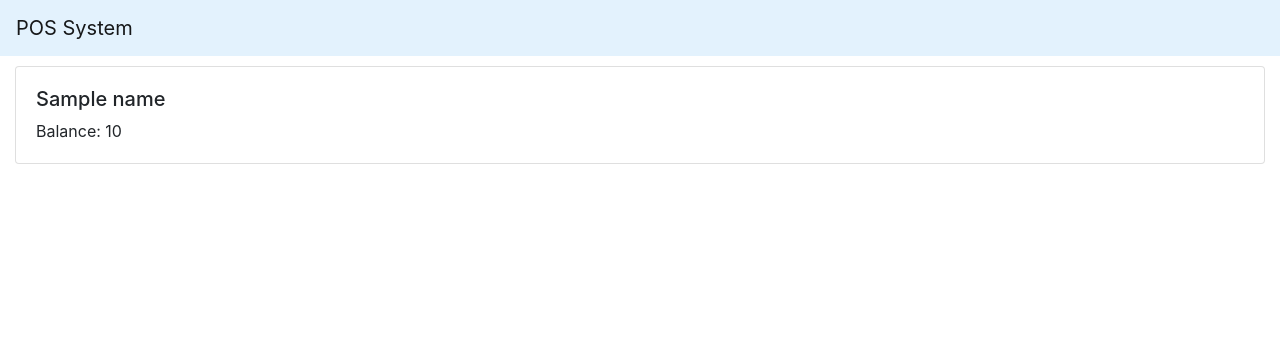
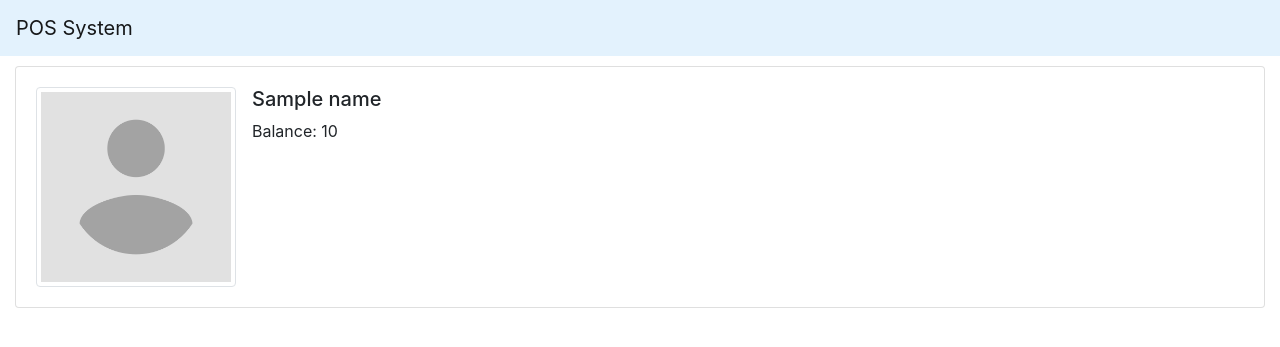
Before and after one commit to parthsharma2/django-pos, a Django app: template pos/templates/billing_details.html in a window 1280 px wide. Shown: the top 347 px of the page. Run offline with Django 3.2, Linux system fonts and the light colour scheme; the template is opened without the code that fills it: most values are stand-ins (such as "Sample title", 1, 10 or a date in 2020); some libraries are stand-ins or nearby versions.

Commit message:
Added avatar image in details screen

```diff
--- a/pos/static/css/styles.css
+++ b/pos/static/css/styles.css
@@ -6,3 +6,8 @@
 .navbar {
   background-color: #e3f2fd;
 }
+
+.avatar {
+  width: 200px;
+  margin-right: 1em;
+}
--- a/pos/templates/billing_details.html
+++ b/pos/templates/billing_details.html
@@ -4,9 +4,12 @@
 <title> {{name}} - Billing </title>
 {% endblock %}
 
+{% load static %}
+
 {% block content %}
 <div class="card">
   <div class="card-body">
+    <img class="avatar img-thumbnail float-left img-fluid" src="{% static 'img/profile_placeholder_large.png' %}" />
     <h5>{{ name }}</h5>
     <p class="card-text">Balance: {{ balance }}</p>
   </div>
```
